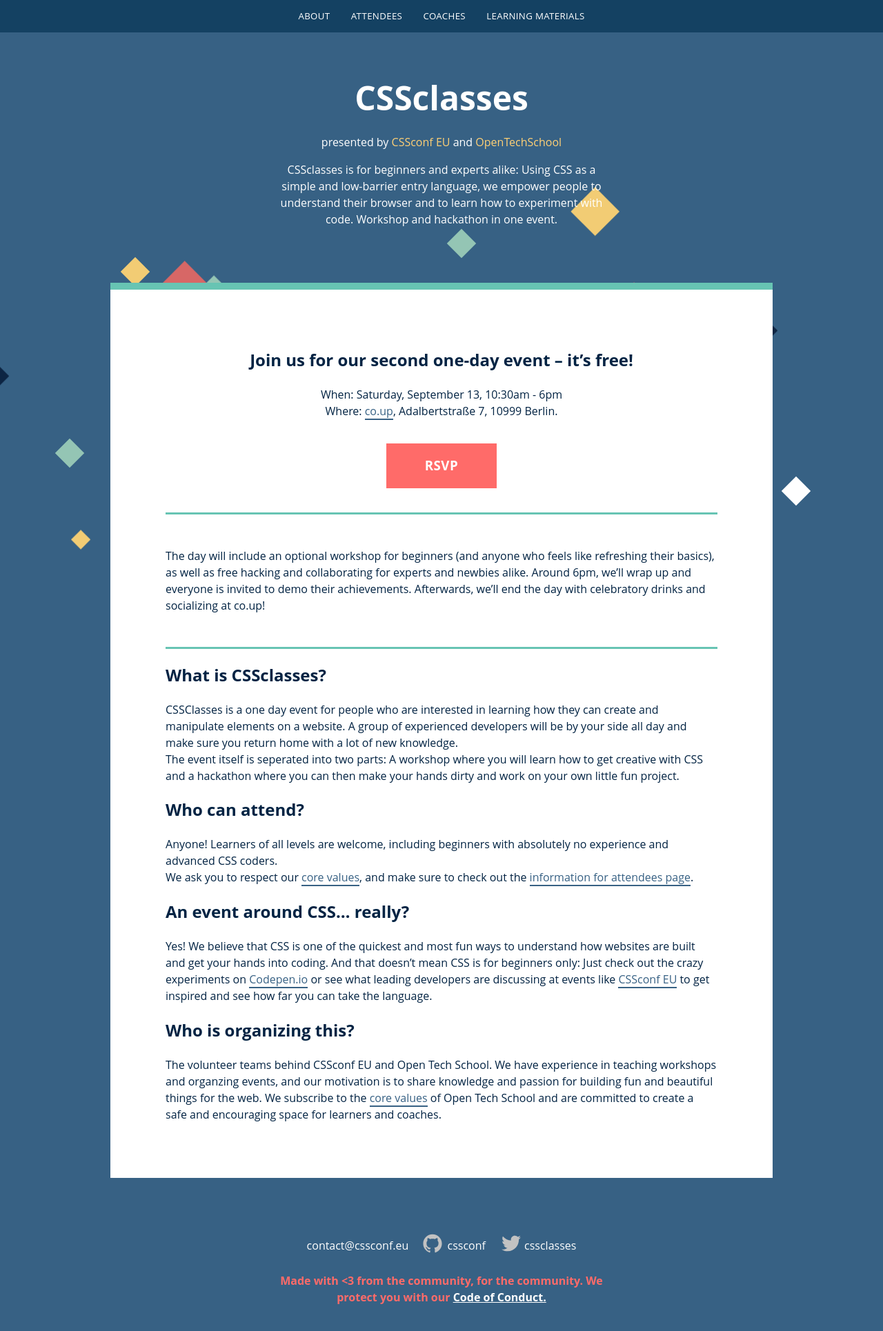
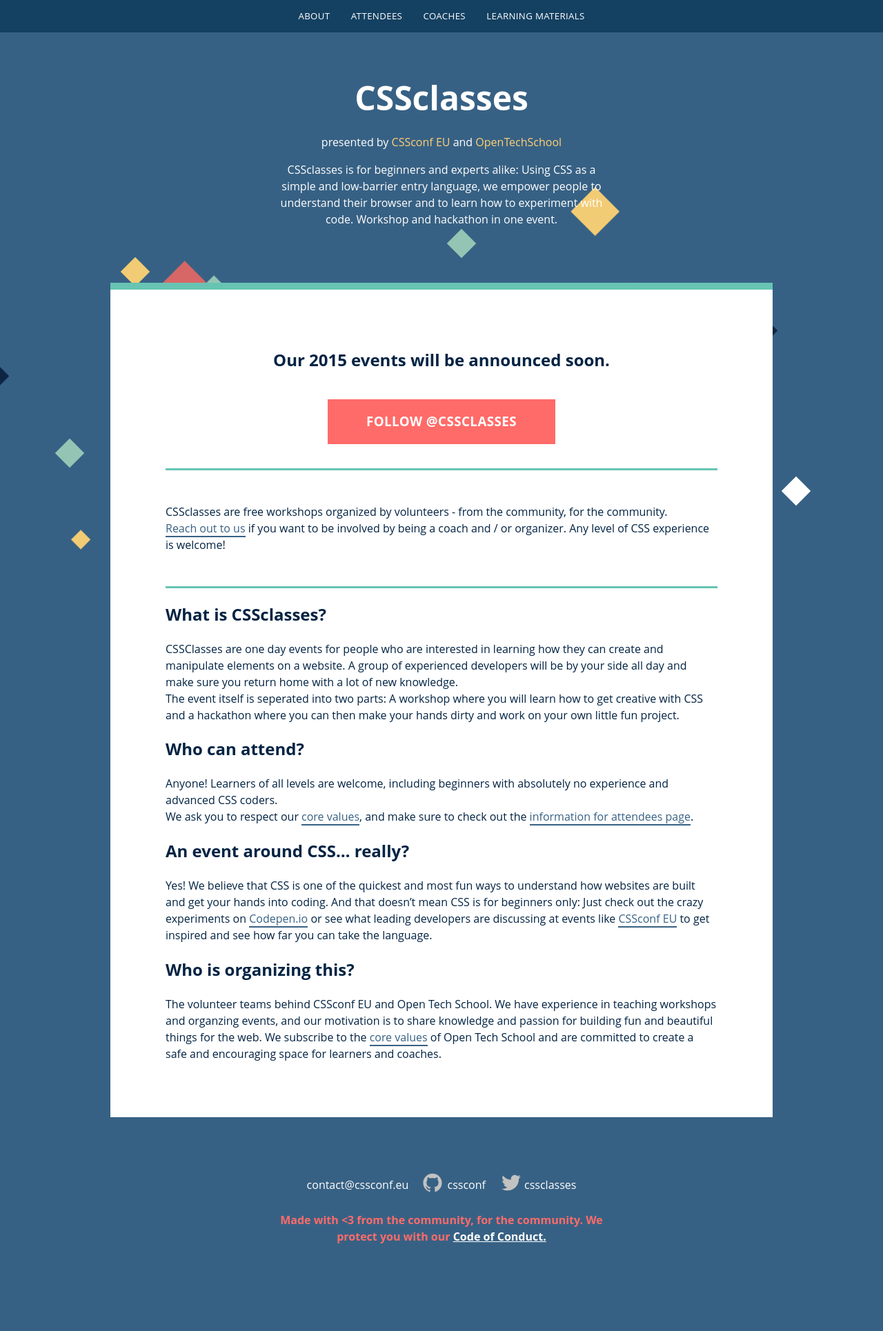
Before and after one commit to cssconf/CSSclasses--old, a Jekyll site: the page built from index.html, in a window 1280 px wide. Shown: the top 1930 px of the page at 69% size. Built offline with Jekyll 4.4.1, drawn with Linux system fonts in a browser that asks for light colours; nearby versions of some CDN libraries.

Commit message:
update copy for 2015

```diff
--- a/_includes/header-landing.html
+++ b/_includes/header-landing.html
@@ -1,7 +1,7 @@
 <header class="site-header">
   <a class="site-title" href="{{ site.baseurl }}/">{{ site.title }}</a>
   <p class="site-byline">
-    presented by <a href="http://2014.cssconf.eu/">CSSconf EU</a> and <a href="http://www.opentechschool.org/">OpenTechSchool</a>
+    presented by <a href="http://cssconf.eu/">CSSconf EU</a> and <a href="http://www.opentechschool.org/">OpenTechSchool</a>
   </p>
   <p>
     {{ site.description }}
--- a/_includes/header.html
+++ b/_includes/header.html
@@ -1,6 +1,6 @@
 <header class="site-header">
   <a class="site-title" href="{{ site.baseurl }}/">{{ site.title }}</a>
   <p class="site-byline">
-    presented by <a href="http://2014.cssconf.eu/">CSSconf EU</a> and <a href="http://www.opentechschool.org/">OpenTechSchool</a>
+    presented by <a href="http://cssconf.eu/">CSSconf EU</a> and <a href="http://www.opentechschool.org/">OpenTechSchool</a>
   </p>
 </header>
--- a/index.html
+++ b/index.html
@@ -2,9 +2,9 @@
 layout: landing
 ---
 
-<h2 class="t-center">Join us for our second one-day event – it’s free!</h2>
+<h2 class="t-center">Our 2015 events will be announced soon.</h2>
 
-<p class="t-center">
+<!-- <p class="t-center">
   When: Saturday, September 13, 10:30am - 6pm
   <br>
   Where: <a href="http://co-up.de/">co.up</a>, Adalbertstraße 7, 10999 Berlin.
@@ -14,20 +14,36 @@
   <a href="http://www.meetup.com/opentechschool-berlin/events/203929532/" class="button">
     RSVP
   </a>
+</p> -->
+
+<p class="t-center">
+  <a href="https://twitter.com/cssclasses" class="button">
+    Follow @CSSclasses
+  </a>
 </p>
 
 <div class="lead-p">
 
   <p>
-    The day will include an optional workshop for beginners (and anyone who feels like refreshing their basics), as well as free hacking and collaborating for experts and newbies alike. Around 6pm, we’ll wrap up and everyone is invited to demo their achievements. Afterwards, we’ll end the day with celebratory drinks and socializing at co.up!
+    CSSclasses are free workshops organized by volunteers - from the community, for the community.
+    <br>
+    <a href="https://twitter.com/cssclasses">Reach out to us</a> if you want to be involved by being a coach and / or organizer. Any level of CSS experience is welcome!
   </p>
 
 </div>
 
+<!-- <div class="lead-p">
+
+  <p>
+    The day will include an optional workshop for beginners (and anyone who feels like refreshing their basics), as well as free hacking and collaborating for experts and newbies alike. Around 6pm, we’ll wrap up and everyone is invited to demo their achievements. Afterwards, we’ll end the day with celebratory drinks and socializing at co.up!
+  </p>
+
+</div> -->
+
 
 <h2>What is CSSclasses?</h2>
 <p>
-  CSSClasses is a one day event for people who are interested in learning how they can create and manipulate elements on a website. A group of experienced developers will be by your side all day and make sure you return home with a lot of new knowledge.<br/>
+  CSSClasses are one day events for people who are interested in learning how they can create and manipulate elements on a website. A group of experienced developers will be by your side all day and make sure you return home with a lot of new knowledge.<br/>
 The event itself is seperated into two parts: A workshop where you will learn how to get creative with CSS and a hackathon where you can then make your hands dirty and work on your own little fun project.
 </p>
 
@@ -40,7 +56,7 @@
 
 <h2>An event around CSS… really?</h2>
 <p>
-  Yes! We believe that CSS is one of the quickest and most fun ways to understand how websites are built and get your hands into coding. And that doesn’t mean CSS is for beginners only: Just check out the crazy experiments on <a href="http://codepen.io/">Codepen.io</a> or see what leading developers are discussing at events like <a href=https://www.youtube.com/playlist?list=PL37ZVnwpeshGi0vwS7HNUvsj8_vcNzQZk>CSSconf EU</a> to get inspired and see how far you can take the language.
+  Yes! We believe that CSS is one of the quickest and most fun ways to understand how websites are built and get your hands into coding. And that doesn’t mean CSS is for beginners only: Just check out the crazy experiments on <a href="http://codepen.io/">Codepen.io</a> or see what leading developers are discussing at events like <a href="https://www.youtube.com/playlist?list=PL37ZVnwpeshHAnqFlTxhd0MIXWjLBbM3R">CSSconf EU</a> to get inspired and see how far you can take the language.
 </p>
 
 <h2>Who is organizing this?</h2>
```
